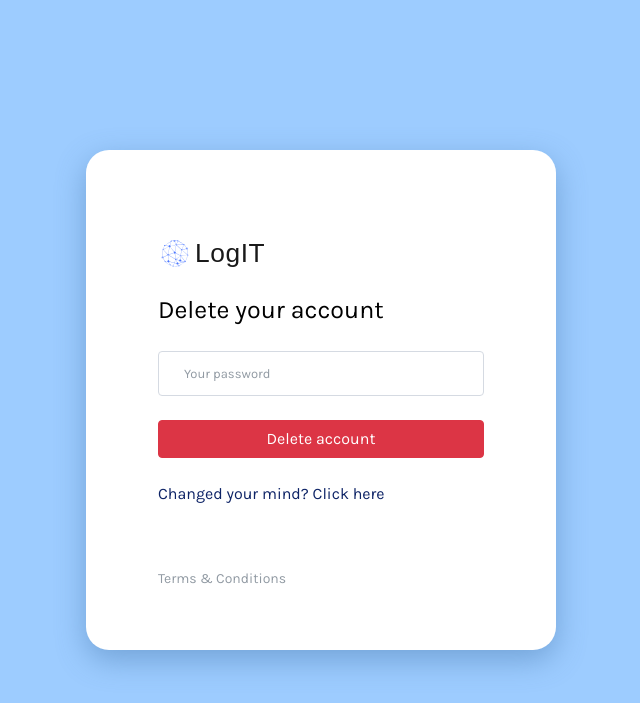
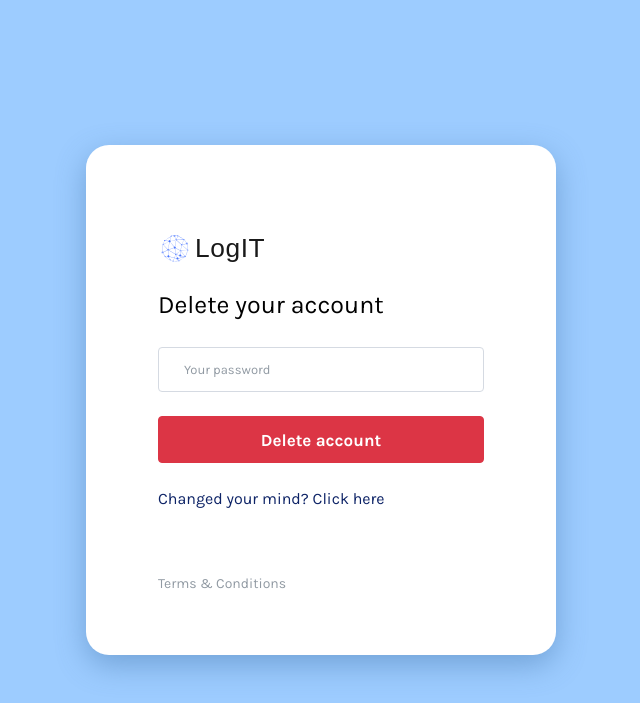
Before and after one commit to vairiskovels/log-it-app, a Flask app: page /delete in a window 1280 px wide. Shown: the top 703 px of the page, without its empty margins (319-959 px from the left). Run offline with Flask 2, Linux system fonts and the light colour scheme; a user stored in the database is signed in; some libraries are stand-ins or nearby versions.

Commit message:
Update login.css

```diff
--- a/static/styles/login.css
+++ b/static/styles/login.css
@@ -154,3 +154,14 @@ body {
     font-size: 14px;
     color: #919aa3;
 }
+
+.delete-acc-btn {
+  padding: 13px 20px 12px;
+  background-color: #dc3545;
+  width: 100%;
+  border-radius: 4px;
+  font-size: 17px;
+  font-weight: bold;
+  line-height: 20px;
+  color: #fff;
+}
```
